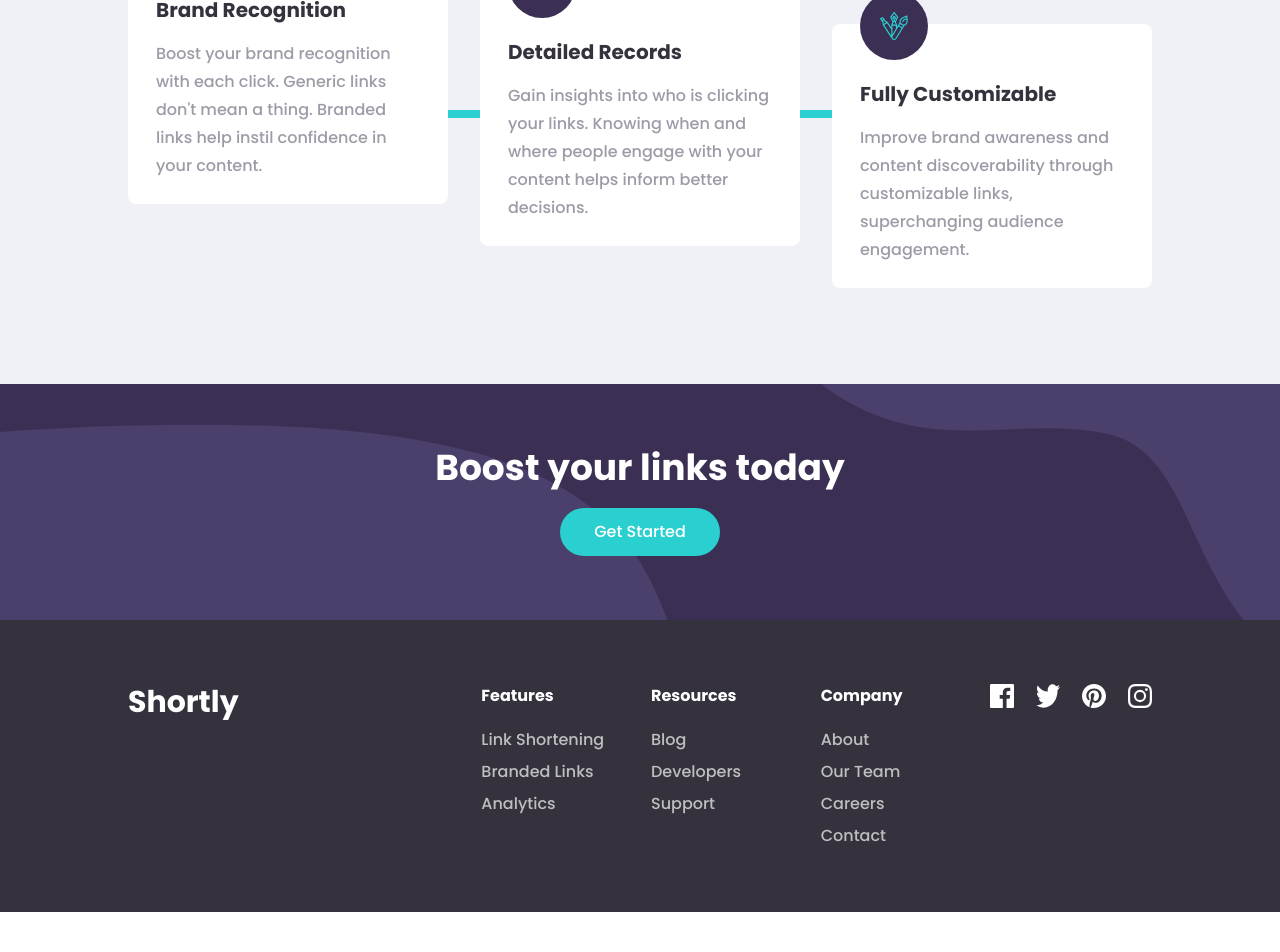
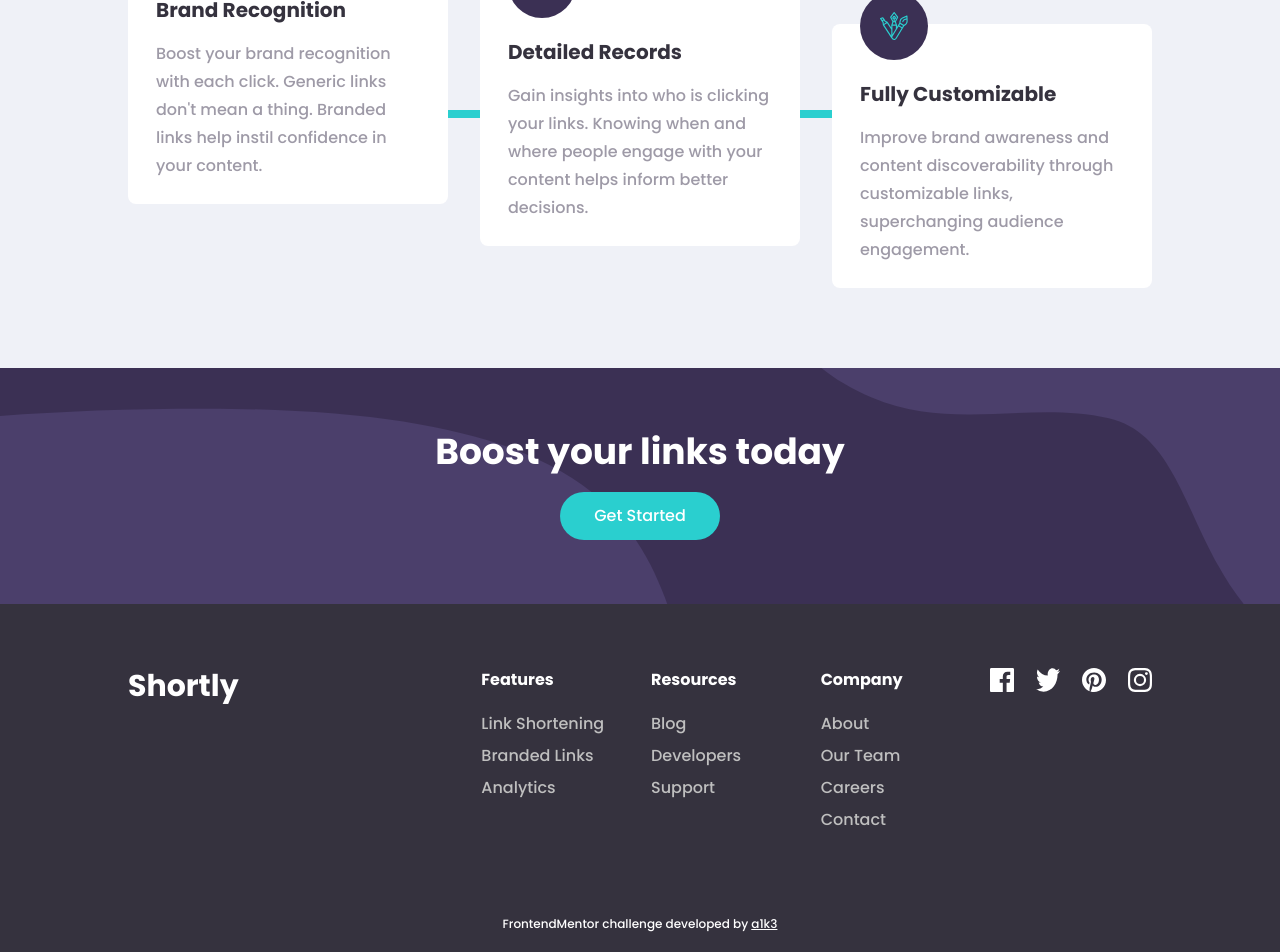
Before and after one commit to AikeNyanLynnOo/url-shortener-react, a React (Create React App) app: page / in a window 1280 px wide. Shown: the part 960-1912 px from the top of the page. Before the commit the page ends 1872 px from the top, so only its background shows below. Built offline with nearby package versions, Linux system fonts and the light colour scheme.

Commit message:
change page title and add footer

```diff
--- a/public/index.html
+++ b/public/index.html
@@ -15,20 +15,10 @@
       href="https://fonts.googleapis.com/css2?family=Poppins:wght@500;700&display=swap"
       rel="stylesheet"
     />
-    <title>React App</title>
+    <title>Url Shortener App challenged by Frontendmentor</title>
   </head>
   <body>
     <noscript>You need to enable JavaScript to run this app.</noscript>
     <div id="root"></div>
-    <!--
-      This HTML file is a template.
-      If you open it directly in the browser, you will see an empty page.
-
-      You can add webfonts, meta tags, or analytics to this file.
-      The build step will place the bundled scripts into the <body> tag.
-
-      To begin the development, run `npm start` or `yarn start`.
-      To create a production bundle, use `npm run build` or `yarn build`.
-    -->
   </body>
 </html>
--- a/src/components/FooterComponent.js
+++ b/src/components/FooterComponent.js
@@ -1,6 +1,7 @@
 const Footer = (props) => {
   return (
-    <section className="block md:flex justify-between text-white text-center md:text-left px-3 sm:px-16 lg:px-32 py-16 footer">
+    <section>
+      <div className="block md:flex justify-between text-white text-center md:text-left px-3 sm:px-16 lg:px-32 py-16 footer">
         <a href="/" className="mr-3 w-1/5 lg:w-1/3">
           <h6 className="font-extrabold text-xl sm:text-3xl">Shortly</h6>
         </a>
@@ -103,6 +104,11 @@ const Footer = (props) => {
             />
           </a>
         </div>
+      </div>
+      <div className="text-center text-white text-xs py-5 px-20 footer-bg">
+        FrontendMentor challenge developed by{" "}
+        <a href="https://github.com/AikeNyanLynnOo" className="underline">a1k3</a>
+      </div>
     </section>
   );
 };
--- a/src/components/MidComponent.js
+++ b/src/components/MidComponent.js
@@ -87,7 +87,7 @@ class Mid extends React.Component {
               </section>
             )}
         </section>
-        <section className="my-mid-info pt-4 pb-20 px-3 sm:px-16 lg:px-32">
+        <section className="my-mid-info pt-4 pb-16 px-3 sm:px-16 lg:px-32">
           <div className="my-width mx-auto text-center">
             <h3 className="font-extrabold text-3xl md:text-4xl">
               Advanced Statistics
--- a/src/styles/tailwind.css
+++ b/src/styles/tailwind.css
@@ -74,7 +74,7 @@
   min-height: 380px;
 }
 
-.footer {
+.footer,.footer-bg {
   background-color: hsl(255, 11%, 22%);
 }
 .footer-nav a {
```
Lines whose indentation alone changed are shown as unchanged.
